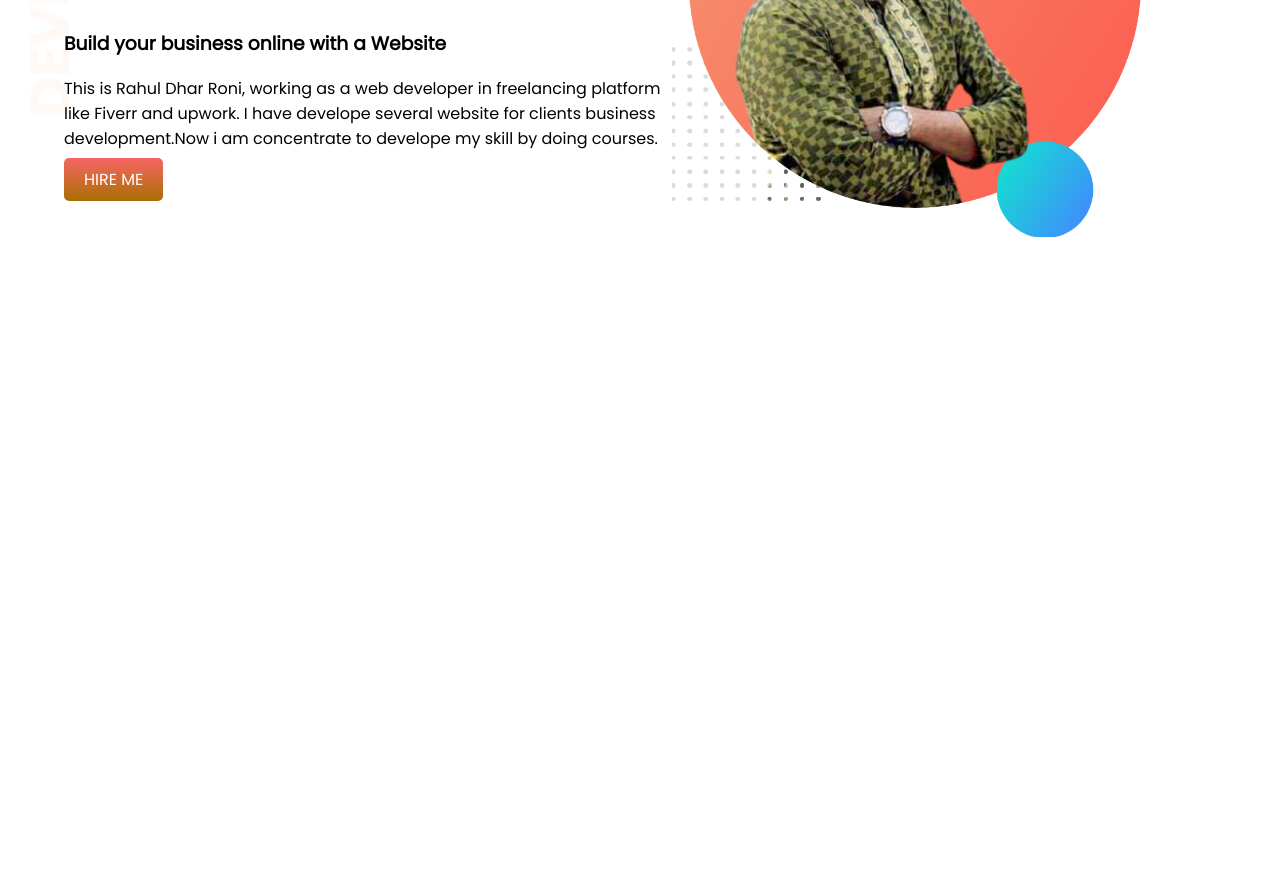
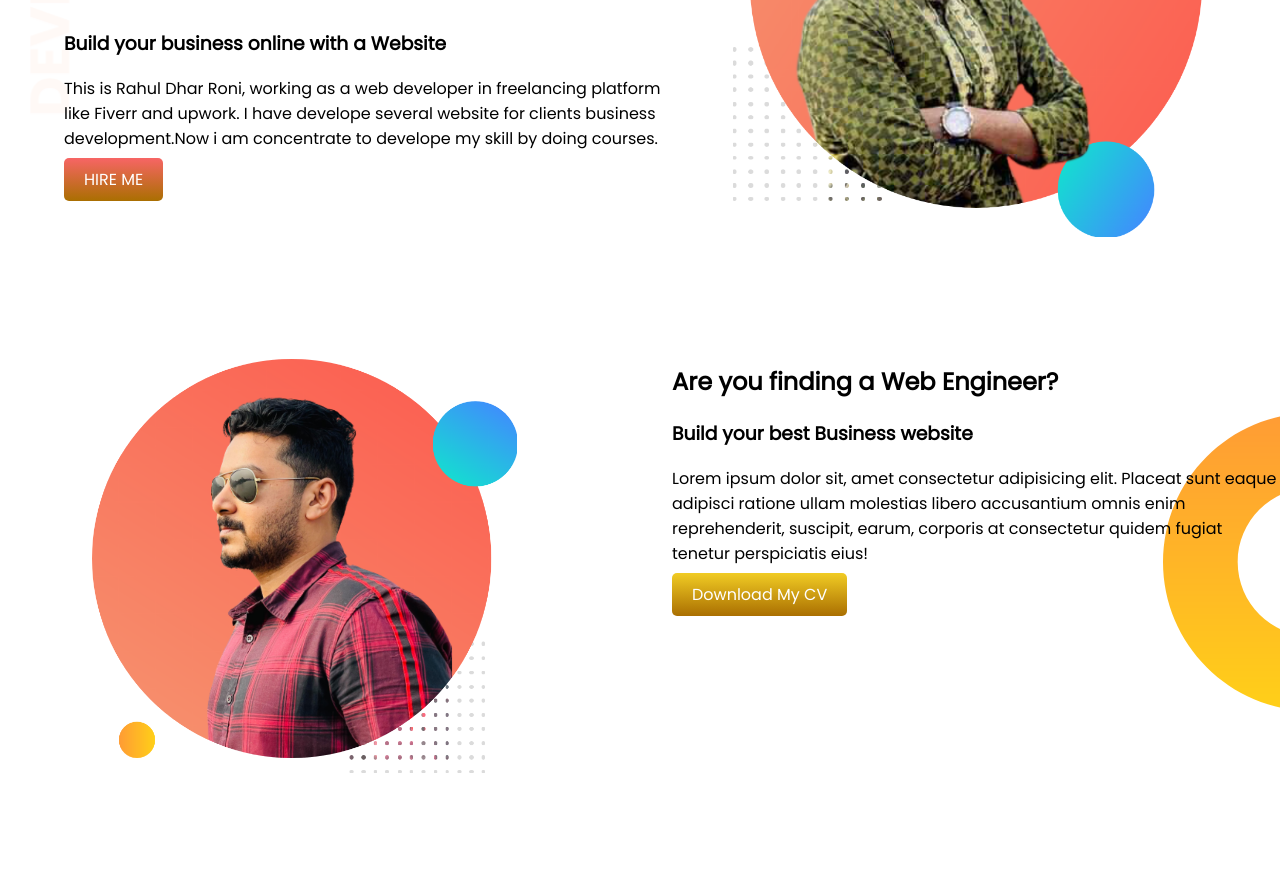
Before and after one commit to RahulDharRoni/Simple-Project-1, a plain HTML site: page index.html in a window 1280 px wide. Shown: the part 246-1126 px from the top of the page. Before the commit the page ends 800 px from the top, so only its background shows below. Drawn offline with Linux system fonts and the light colour scheme.

Commit message:
second section commit

```diff
--- a/index.html
+++ b/index.html
@@ -30,6 +30,23 @@
             <img src="images/Roni2.png" alt="">
         </div>
     </section>
+    <section class="sectionBackground2">
+        <div class="half-width-picture2">
+            <img src="images/Roni.png" alt="">
+        </div>
+
+        <div class="half-width-content2">
+            <h2>Are you finding a Web Engineer?</h2>
+            <H3>Build your best Business website</H3>
+            <P>Lorem ipsum dolor sit, amet consectetur adipisicing elit. Placeat sunt eaque adipisci ratione ullam
+                molestias libero accusantium omnis enim reprehenderit, suscipit, earum, corporis at consectetur quidem
+                fugiat tenetur perspiciatis eius! </P>
+            <a class="button-design2" target="_blank" href="https://www.linkedin.com/in/rahul-dhar-roni/">Download My
+                CV</a>
+
+        </div>
+
+    </section>
 
 
 </body>
--- a/style.css
+++ b/style.css
@@ -10,6 +10,7 @@ h1{
 }
 section{
     display: flex;
+    margin-bottom: 100px;
 }
 .half-width-content{
     width: 50%;
@@ -20,6 +21,7 @@ section{
 }
 .half-width-picture img{
     width: 80%;
+    padding-left: 10%;
 }
 .button-design{
     text-decoration: none;
@@ -33,3 +35,34 @@ section{
     background-image: url(images/top-banner.png);
     background-repeat: no-repeat;
 }
+====================================
+section2{
+    display: flex;
+    }
+.half-width-content2{
+    width: 50%;
+    padding-left: 5%;
+    min-height: auto;
+    align-items: center;
+}
+.half-width-picture2{
+    width: 50%;
+}
+.half-width-picture2 img{
+    width: 70%;
+    padding-left: 15%;
+}
+.button-design2{
+    text-decoration: none;
+    background-image: linear-gradient(rgb(241, 204, 36),rgb(170, 111, 1));
+    padding: 10px 20px;
+    border-radius: 5px;
+    font-weight: 400px;
+    color: white;
+}
+.sectionBackground2{
+    background-image: url(images/dream-bg.png);
+    background-repeat: no-repeat;
+    background-position: right;
+
+}
```
